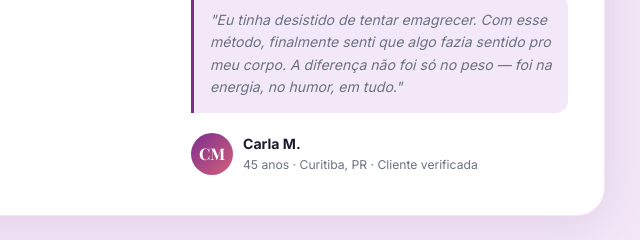
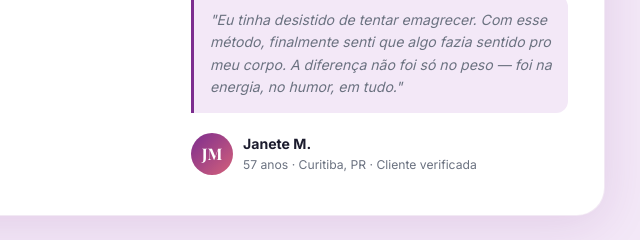
Before and after one commit to ernani95/metodo-40mais-landing, a plain HTML site: page index.html in a window 1280 px wide. Shown: the part 4200-4440 px from the top of the page, 485-1125 px from the left. Drawn offline with nearby package versions, Linux system fonts and the light colour scheme; a web font is replaced by a local one.

Commit message:
fix: renomeado testemunho de Carla para Janete

```diff
--- a/index.html
+++ b/index.html
@@ -1660,7 +1660,7 @@
     <h2 class="section-title reveal">Mulheres que Encontraram seu Caminho</h2>
     <p class="section-sub reveal reveal-delay-1">Resultados reais de mulheres reais — assim como você.</p>
 
-    <!-- Card destaque Carla M. — com fotos antes/depois reais -->
+    <!-- Card destaque Janete M. — com fotos antes/depois reais -->
     <div class="trans-card reveal" style="margin-bottom: 28px;">
       <div class="trans-images">
         <div class="trans-slot">
@@ -1696,10 +1696,10 @@
           A diferença não foi só no peso — foi na energia, no humor, em tudo."
         </div>
         <div class="trans-author">
-          <div class="trans-avatar">CM</div>
+          <div class="trans-avatar">JM</div>
           <div>
-            <p class="trans-name">Carla M.</p>
-            <p class="trans-meta">45 anos · Curitiba, PR · Cliente verificada</p>
+            <p class="trans-name">Janete M.</p>
+            <p class="trans-meta">57 anos · Curitiba, PR · Cliente verificada</p>
           </div>
         </div>
       </div>
```
